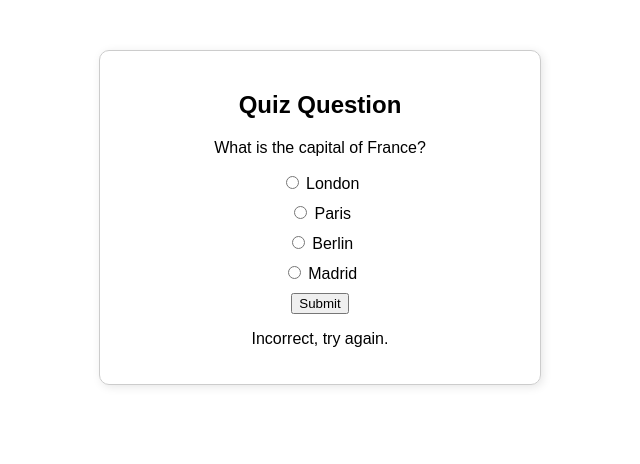
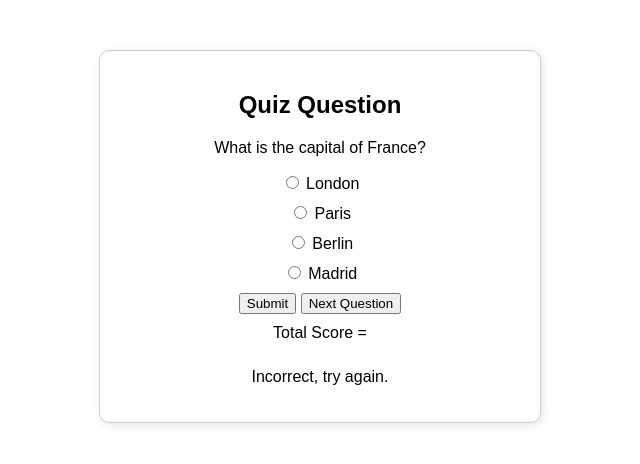
Before and after one commit to erisoyemi/seng513-202501-assignment2, a plain HTML site: page home.html in a window 1280 px wide. Both pictures are taken after a click on the button "Submit". Shown: the whole page, without its empty margins (320-960 px from the left). Drawn offline with Linux system fonts and the light colour scheme.

Commit message:
chnages to ui

```diff
--- a/home.css
+++ b/home.css
@@ -15,3 +15,6 @@ body {
     display: block;
     margin: 10px 0;
 }
+.score{
+    padding: 10px;
+}
--- a/home.html
+++ b/home.html
@@ -18,11 +18,16 @@
             <label><input type="radio" name="quiz" value="Madrid"> Madrid</label>
         </div>
         <button onclick="checkAnswer()">Submit</button>
+        <button onclick="">Next Question</button>
+        <div class="score" id="totalscore"> Total Score = </div>
         <p id="result"></p>
     </div>
 
     <script>
+        let score = 0;
+        let totalscore = 0;
         function checkAnswer() {
+            totalscore = totalscore +1;
             const options = document.getElementsByName('quiz');
             let selectedAnswer;
             for (const option of options) {
@@ -31,6 +36,8 @@
                 }
             }
             if (selectedAnswer === "Paris") {
+                score +=1;
+                document.getElementById('totalscore').textContent = score;
                 document.getElementById('result').textContent = "Correct!";
             } else {
                 document.getElementById('result').textContent = "Incorrect, try again.";
```
